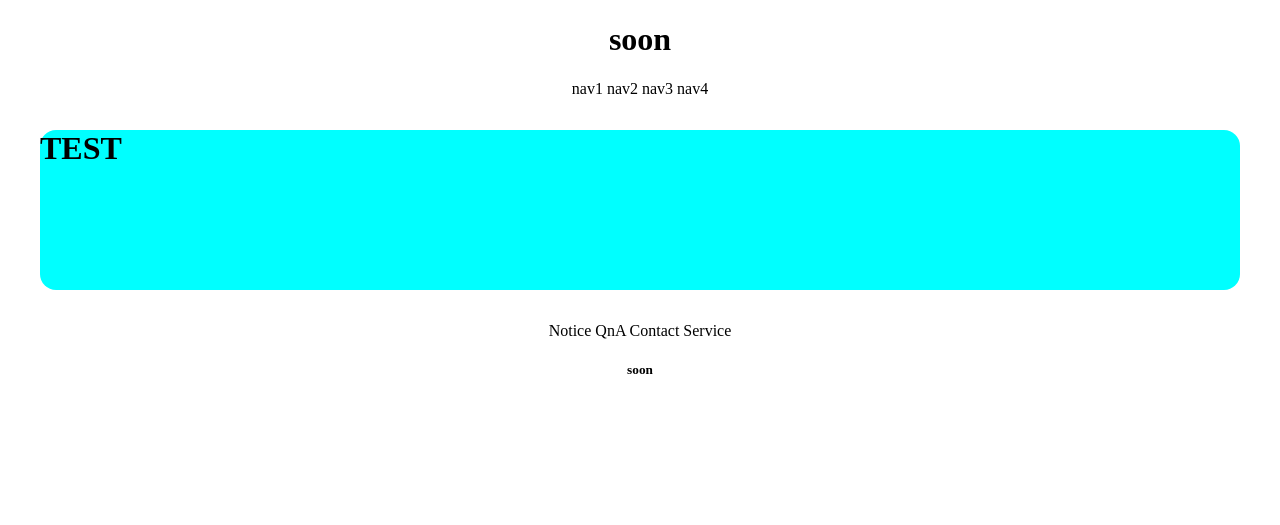
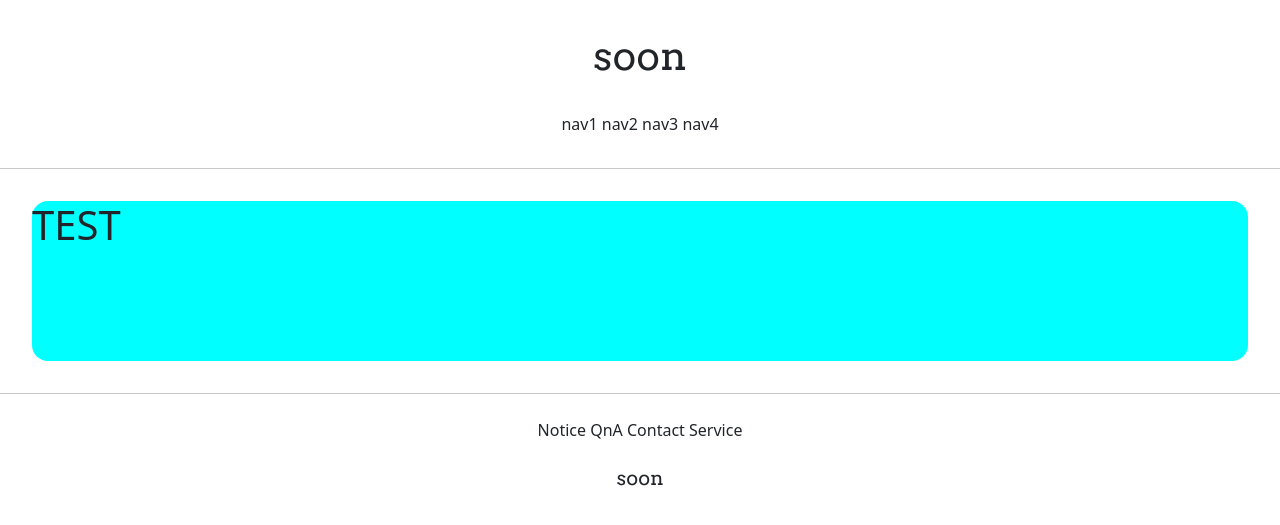
Before and after one commit to hale-in/web-app1, a Django app: page /accounts/hello_world/ in a window 1280 px wide. Shown: the top 525 px of the page. Run offline with Django 3.2, Linux system fonts and the light colour scheme; parts of the project's set-up code (start-up, migrations or seed data) failed here and were passed over.

Commit message:
7/6 3ban class commit 3

```diff
--- a/templates/base.html
+++ b/templates/base.html
@@ -5,8 +5,12 @@
 
 {% include 'header.html' %}
 
+<hr>
+
 {% block content %}
 {% endblock %}
+
+<hr>
 
 {% include 'footer.html' %}
 
--- a/templates/footer.html
+++ b/templates/footer.html
@@ -1,13 +1,13 @@
 
 <div style="text-align: center">
 
-    <div>
+    <div style="margin-top: 1.5rem">
         <span>Notice</span>
         <span>QnA</span>
         <span>Contact</span>
         <span>Service</span>
     </div>
-    <div>
+    <div style="margin: 1.5rem 0; font-family: 'Arvo', serif;">
         <h5>soon</h5>
     </div>
 </div>
--- a/templates/head.html
+++ b/templates/head.html
@@ -1,4 +1,13 @@
 <head>
     <meta charset="UTF-8">
     <title>Title</title>
+
+    {# bootstrap link #}
+    <link href="https://cdn.jsdelivr.net/npm/bootstrap@5.0.2/dist/css/bootstrap.min.css" rel="stylesheet" integrity="sha384-EVSTQN3/azprG1Anm3QDgpJLIm9Nao0Yz1ztcQTwFspd3yD65VohhpuuCOmLASjC" crossorigin="anonymous">
+
+    {# google font link #}
+    <link rel="preconnect" href="https://fonts.googleapis.com">
+    <link rel="preconnect" href="https://fonts.gstatic.com" crossorigin>
+    <link href="https://fonts.googleapis.com/css2?family=Arvo&display=swap" rel="stylesheet">
+
 </head>
--- a/templates/header.html
+++ b/templates/header.html
@@ -1,8 +1,8 @@
 <div style="text-align: center">
-    <div>
+    <div style="margin: 2rem 0; font-family: 'Arvo', serif;">
         <h1>soon</h1>
     </div>
-    <div>
+    <div style="margin-bottom: 2rem;">
         <span>nav1</span>
         <span>nav2</span>
         <span>nav3</span>
```
